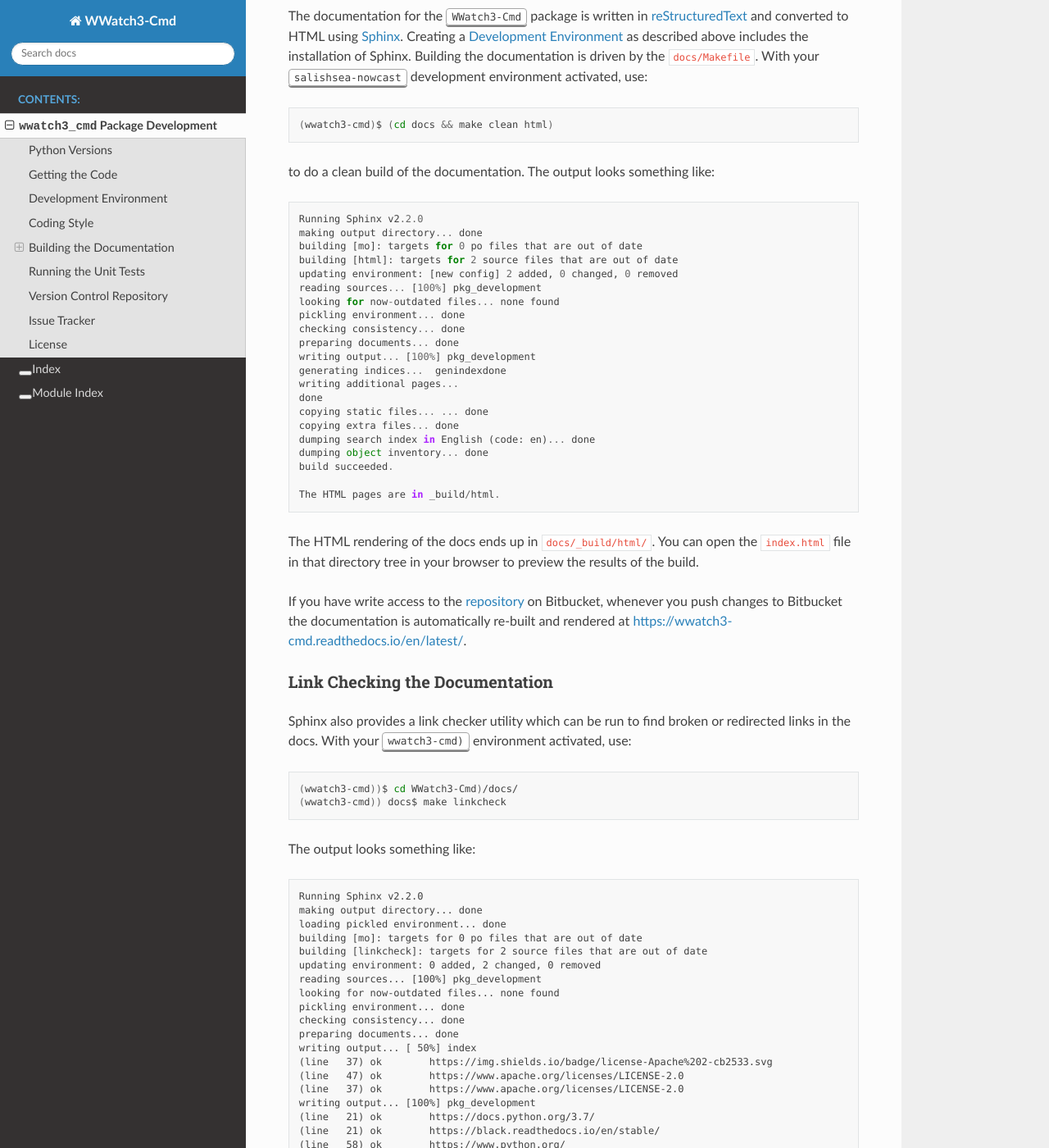
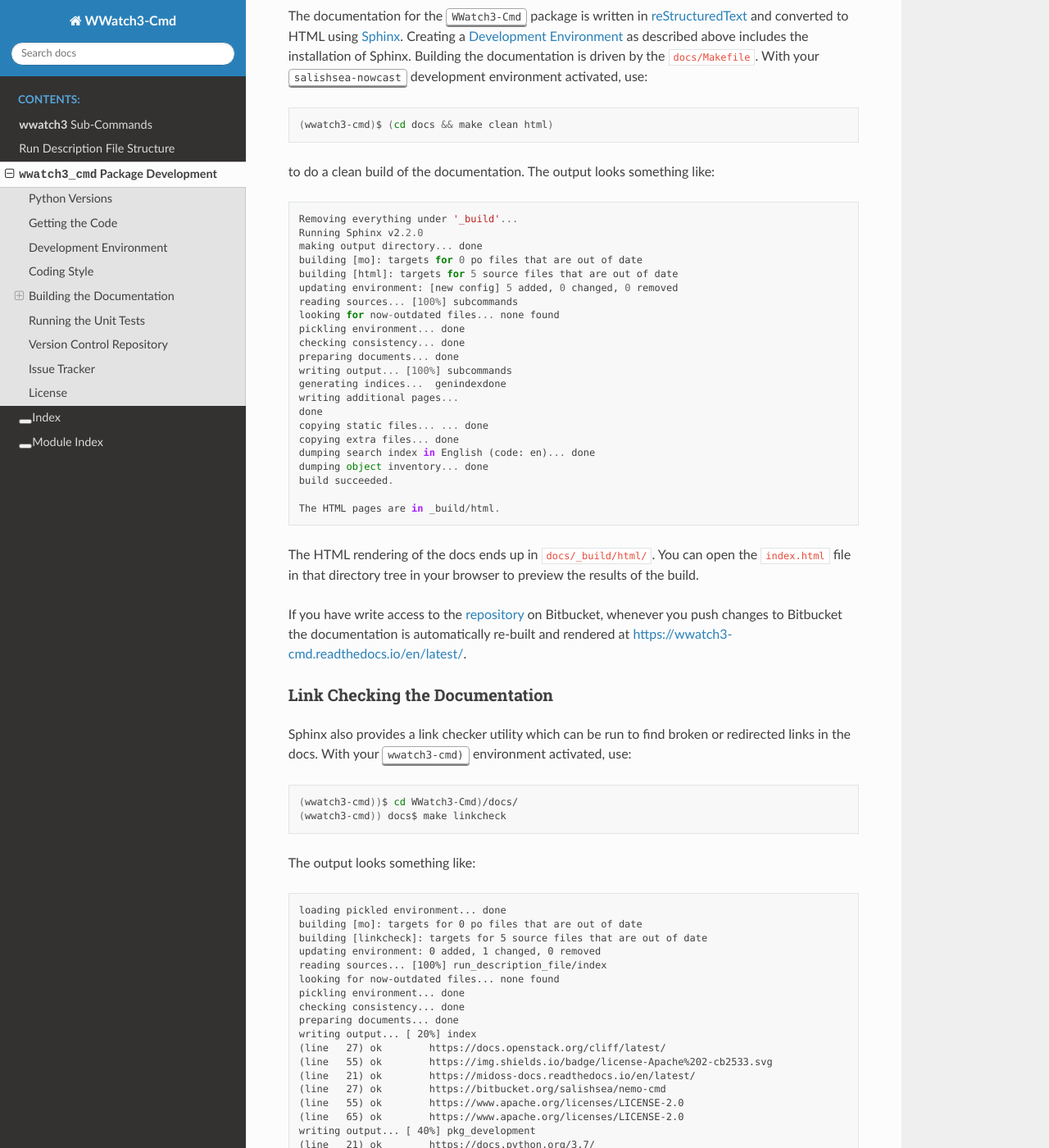
Before and after one commit to SalishSeaCast/WWatch3-Cmd, a Sphinx documentation site: the page built from docs/pkg_development.rst, in a window 1280 px wide and 1400 px high, scrolled down 2132 px. Shown: the whole window at 82% size. Built offline with Sphinx 7.4.7 and the Read the Docs theme 2.0.0, drawn with Linux system fonts in a browser that asks for light colours; some of the changed text lies outside the part shown.

Commit message:
Start development of `wwatch3 prepare` sub-command.

```diff
--- a/docs/index.rst
+++ b/docs/index.rst
@@ -12,6 +12,7 @@
 .. WITHOUT WARRANTIES OR CONDITIONS OF ANY KIND, either express or implied.
 .. See the License for the specific language governing permissions and
 .. limitations under the License.
+
 
 *********************************************
 WWatch3-Cmd Documentation
@@ -38,7 +39,10 @@
    :maxdepth: 2
    :caption: Contents:
 
+   subcommands
+   run_description_file/index
    pkg_development
+
 
 Indices
 =======
--- a/docs/pkg_development.rst
+++ b/docs/pkg_development.rst
@@ -193,17 +193,18 @@
 to do a clean build of the documentation.
 The output looks something like::
 
+  Removing everything under '_build'...
   Running Sphinx v2.2.0
   making output directory... done
   building [mo]: targets for 0 po files that are out of date
-  building [html]: targets for 2 source files that are out of date
-  updating environment: [new config] 2 added, 0 changed, 0 removed
-  reading sources... [100%] pkg_development
+  building [html]: targets for 5 source files that are out of date
+  updating environment: [new config] 5 added, 0 changed, 0 removed
+  reading sources... [100%] subcommands
   looking for now-outdated files... none found
   pickling environment... done
   checking consistency... done
   preparing documents... done
-  writing output... [100%] pkg_development
+  writing output... [100%] subcommands
   generating indices...  genindexdone
   writing additional pages...
   done
@@ -214,7 +215,6 @@
   build succeeded.
 
   The HTML pages are in _build/html.
-
 
 The HTML rendering of the docs ends up in :file:`docs/_build/html/`.
 You can open the :file:`index.html` file in that directory tree in your browser to preview the results of the build.
@@ -239,49 +239,53 @@
 
 The output looks something like::
 
-  Running Sphinx v2.2.0
-  making output directory... done
   loading pickled environment... done
   building [mo]: targets for 0 po files that are out of date
-  building [linkcheck]: targets for 2 source files that are out of date
-  updating environment: 0 added, 2 changed, 0 removed
-  reading sources... [100%] pkg_development
+  building [linkcheck]: targets for 5 source files that are out of date
+  updating environment: 0 added, 1 changed, 0 removed
+  reading sources... [100%] run_description_file/index
   looking for now-outdated files... none found
   pickling environment... done
   checking consistency... done
   preparing documents... done
-  writing output... [ 50%] index
-  (line   37) ok        https://img.shields.io/badge/license-Apache%202-cb2533.svg
-  (line   47) ok        https://www.apache.org/licenses/LICENSE-2.0
-  (line   37) ok        https://www.apache.org/licenses/LICENSE-2.0
-  writing output... [100%] pkg_development
+  writing output... [ 20%] index
+  (line   27) ok        https://docs.openstack.org/cliff/latest/
+  (line   55) ok        https://img.shields.io/badge/license-Apache%202-cb2533.svg
+  (line   21) ok        https://midoss-docs.readthedocs.io/en/latest/
+  (line   27) ok        https://bitbucket.org/salishsea/nemo-cmd
+  (line   55) ok        https://www.apache.org/licenses/LICENSE-2.0
+  (line   65) ok        https://www.apache.org/licenses/LICENSE-2.0
+  writing output... [ 40%] pkg_development
   (line   21) ok        https://docs.python.org/3.7/
+  (line   58) ok        https://www.python.org/
+  (line   62) ok        https://docs.python.org/3/reference/lexical_analysis.html#f-strings
+  (line   21) ok        https://bitbucket.org/midoss/wwatch3-cmd/
   (line   21) ok        https://black.readthedocs.io/en/stable/
-  (line   58) ok        https://www.python.org/
-  (line   43) ok        https://midoss-docs.readthedocs.io/en/latest/
-  (line   62) ok        https://docs.python.org/3/reference/lexical_analysis.html#f-strings
   (line   64) ok        https://docs.python.org/3/whatsnew/3.6.html#whatsnew36-pep519
-  (line   21) ok        https://bitbucket.org/midoss/wwatch3-cmd/
-  (line   74) ok        https://bitbucket.org/midoss/wwatch3-cmd/
-  (line  106) ok        https://www.anaconda.com/distribution/
-  (line   80) ok        https://bitbucket.org/midoss/wwatch3-cmd/
-  (line  106) ok        https://conda.io/en/latest/
-  (line  141) ok        https://www.python.org/dev/peps/pep-0008/
-  (line  172) ok        http://www.sphinx-doc.org/en/master/
-  (line  172) ok        http://www.sphinx-doc.org/en/master/usage/restructuredtext/basics.html
-  (line  296) ok        https://www.mercurial-scm.org/
+  (line  112) ok        https://www.anaconda.com/distribution/
   (line   94) ok        https://confluence.atlassian.com/bitbucket/set-up-an-ssh-key-728138079.html
+  (line  148) ok        https://www.python.org/dev/peps/pep-0008/
+  (line  180) ok        http://www.sphinx-doc.org/en/master/usage/restructuredtext/basics.html
+  (line   21) ok        https://bitbucket.org/midoss/wwatch3-cmd/issues?status=new&status=open
+  (line  112) ok        https://conda.io/en/latest/
+  (line  180) ok        http://www.sphinx-doc.org/en/master/
+  (line  294) ok        https://docs.pytest.org/en/latest/
+  (line  317) ok        https://coverage.readthedocs.io/en/latest/
+  (line  112) ok        https://docs.conda.io/en/latest/miniconda.html
   (line   21) ok        https://img.shields.io/badge/python-3.6+-blue.svg
-  (line  244) ok        https://docs.pytest.org/en/latest/
   (line   21) ok        https://img.shields.io/badge/version%20control-hg-blue.svg
-  (line  262) ok        https://coverage.readthedocs.io/en/latest/
   (line   21) ok        https://img.shields.io/badge/code%20style-black-000000.svg
   (line   21) ok        https://img.shields.io/bitbucket/issues/midoss/wwatch3-cmd.svg
-  (line  166) ok        https://readthedocs.org/projects/wwatch3-cmd/badge/?version=latest
+  (line  174) ok        https://readthedocs.org/projects/wwatch3-cmd/badge/?version=latest
   (line   21) ok        https://readthedocs.org/projects/wwatch3-cmd/badge/?version=latest
+  (line  351) ok        https://www.mercurial-scm.org/
+  (line  365) ok        https://bitbucket.org/midoss/wwatch3-cmd/issues
+  writing output... [ 60%] run_description_file/index
+  (line   23) ok        https://pyyaml.org/wiki/PyYAMLDocumentation
+  writing output... [ 80%] run_description_file/yaml_file
+  writing output... [100%] subcommands
 
-  build finished with problems.
-
+  build finished.
 
 Look for any errors in the above output or in _build/linkcheck/output.txt
 
@@ -307,12 +311,14 @@
 to run the test suite.
 The output looks something like::
 
-  ================================= test session starts =================================
+  =========================== test session starts ===========================
   platform linux -- Python 3.7.3, pytest-5.1.2, py-1.8.0, pluggy-0.13.0
   rootdir: /media/doug/warehouse/MIDOSS/WWatch3-Cmd
-  collected 0 items
+  collected 10 items
 
-  ================================ no tests ran in 0.17s ================================
+  tests/test_prepare.py ..........                                     [100%]
+
+  ============================ 10 passed in 0.17s ============================
 
 You can monitor what lines of code the test suite exercises using the `coverage.py`_ tool with the command:
 
```
Also changed, not shown: docs/run_description_file/index.rst (added, +31 -0 lines), docs/run_description_file/yaml_file.rst (added, +83 -0 lines), docs/subcommands.rst (added, +84 -0 lines), setup.py (+8 -1 lines), cookiecutter/README.rst (added), 6 other files.
